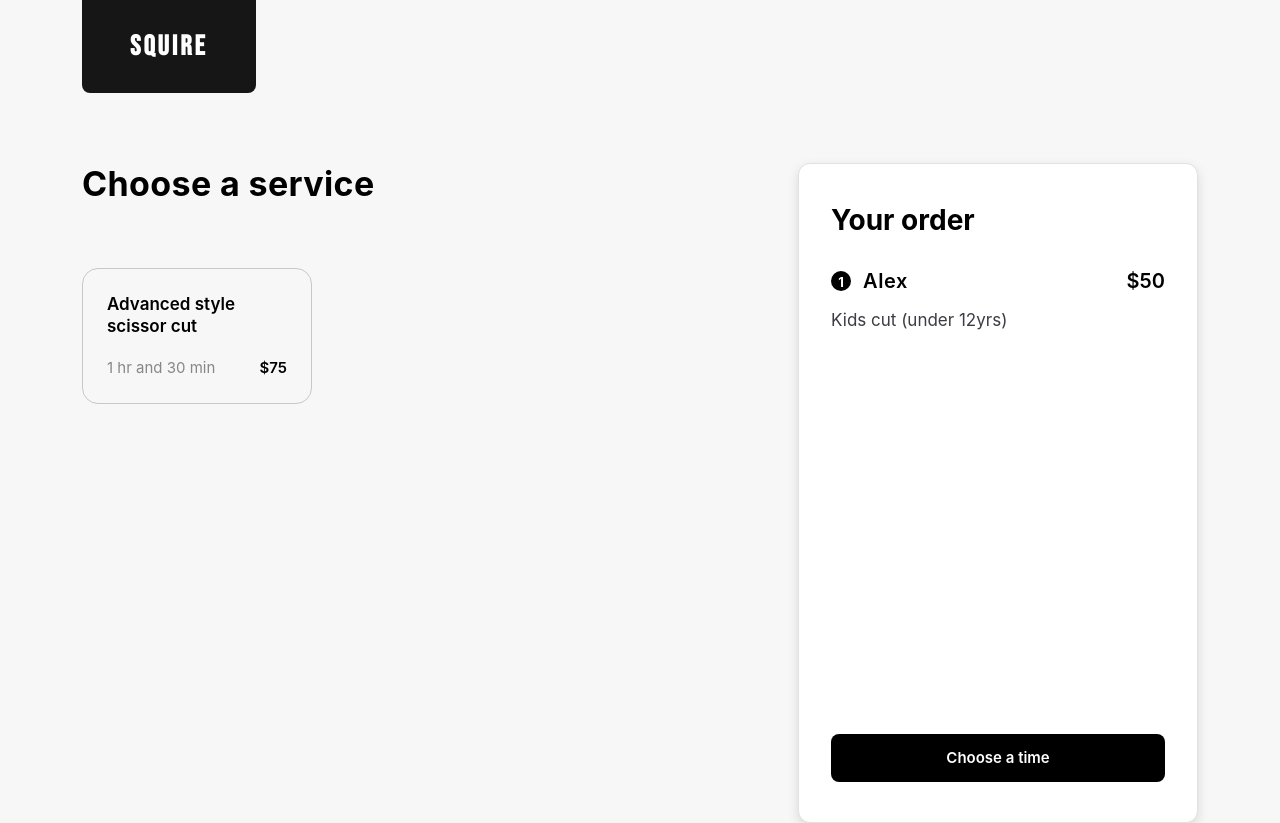
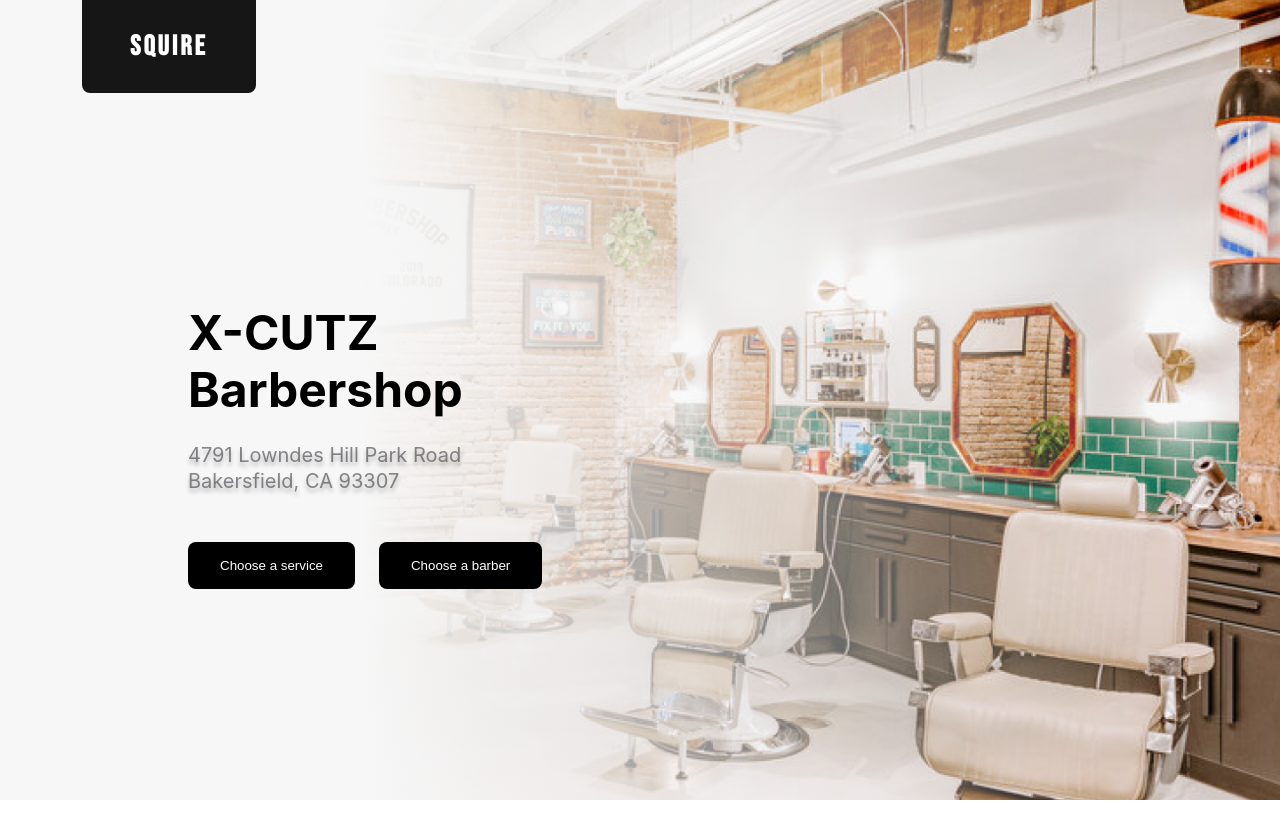
Before and after one commit to VitalyKrenel/squire-challenge, a React (Vite) app: page / in a window 1280 px wide. After the commit the page ends 800 px from the top, so only its background shows below. Built offline with nearby package versions, Linux system fonts and the light colour scheme; what miragejs would draw is missing.

Commit message:
Render selectable options dynamically depending on the given collection

```diff
--- a/src/App.js
+++ b/src/App.js
@@ -3,8 +3,10 @@ import { observer } from 'mobx-react-lite';
 
 import { bookingStore, STEP_CHOOSE_SERVICE, STEP_CHOOSE_BARBER } from './BookingStore';
 import { barbers } from '~/api/barbers';
+import { services } from '~/api/services';
 import { AppLayout } from './AppLayout';
 import { Order } from './Order';
+import { OptionsGrid } from './OptionsGrid';
 
 const Barbershop = styled.div`
   display: flex;
@@ -48,12 +50,6 @@ const Action = styled.button`
   background-color: #000;
   border-radius: 8px;
   color: #fff;
-`;
-
-const CardGrid = styled.section`
-  display: grid;
-  gap: 26px;
-  grid-template-columns: repeat(3, 1fr);
 `;
 
 const Card = styled.div`
@@ -132,23 +128,8 @@ const Section = styled.section`
   padding-top: 70px;
 `;
 
-const ContentContainer = styled.div`
-  display: flex;
-  flex-direction: column;
-`;
-
-const ContentHeading = styled.p`
-  margin: 0 0 64px;
-  font-family: SF Pro Display, sans-serif;
-  font-size: 34px;
-  font-style: normal;
-  font-weight: bold;
-  letter-spacing: 0.37px;
-  line-height: 41px;
-`;
-
 const serviceThemes = {
-  initial: {
+  default: {
     durationTextColor: 'rgba(60, 60, 67, 0.6)',
   },
   selected: {
@@ -200,7 +181,7 @@ const Duration = styled.p`
   line-height: 22px;
 `;
 
-const Price = styled.p`
+const ServicePrice = styled.p`
   margin: 0;
   font-family: SF Pro Display, sans-serif;
   font-size: 15px;
@@ -232,23 +213,31 @@ const App = observer(() => (
 
     {bookingStore.currentStep === STEP_CHOOSE_BARBER ? (
       <Section>
-        <ContentContainer>
-          <ContentHeading>Choose a professional</ContentHeading>
-          <CardGrid>
-            <Card onClick={() => {
-              bookingStore.setBarber(barbers[0]);
-              bookingStore.toServiceStep();
-            }}
+        <OptionsGrid heading="Choose a barber" collection={barbers}>
+          {(barber) => (
+            <Card
+              onClick={() => {
+                bookingStore.setBarber(barber);
+                bookingStore.toServiceStep();
+              }}
             >
-              <BarberPhoto src="" />
-              <BarberName>Alex K.</BarberName>
+              <BarberPhoto src={barber.photo} />
+              <BarberName>
+                {barber.firstName}
+                {' '}
+                {barber.lastName[0].concat('.')}
+              </BarberName>
               <AvailabilityStatus>
                 <Status>Available today</Status>
               </AvailabilityStatus>
-              <AboutBarberLink href="#">About Alex</AboutBarberLink>
+              <AboutBarberLink href="#">
+                About
+                {' '}
+                {barber.firstName}
+              </AboutBarberLink>
             </Card>
-          </CardGrid>
-        </ContentContainer>
+          )}
+        </OptionsGrid>
 
         {bookingStore.barber && bookingStore.service && (
           <Order service={bookingStore.service} barber={bookingStore.barber} />
@@ -258,32 +247,35 @@ const App = observer(() => (
 
     {bookingStore.currentStep === STEP_CHOOSE_SERVICE ? (
       <Section>
-        <ContentContainer>
-          <ContentHeading>Choose a service</ContentHeading>
-          <CardGrid>
+        <OptionsGrid heading="Choose a service" collection={bookingStore.barber?.services[0] || services}>
+          {(service) => (
             <ThemeProvider
               theme={
                 bookingStore.service === bookingStore.barber?.services[0]
                   ? serviceThemes.selected
-                  : serviceThemes.initial
+                  : serviceThemes.default
               }
             >
               <ServiceCard
                 onClick={() => {
-                  bookingStore.setService(bookingStore.barber.services[0]);
+                  bookingStore.setService(service);
+                  bookingStore.toBarberStep();
                 }}
               >
-                <ServiceName>Advanced style scissor cut</ServiceName>
+                <ServiceName>{service.name}</ServiceName>
                 <ServiceInfo>
                   <Duration>
                     1 hr and 30 min
                   </Duration>
-                  <Price>$75</Price>
+                  <ServicePrice>
+                    $
+                    {service.price / 100}
+                  </ServicePrice>
                 </ServiceInfo>
               </ServiceCard>
             </ThemeProvider>
-          </CardGrid>
-        </ContentContainer>
+          )}
+        </OptionsGrid>
 
         {bookingStore.barber && bookingStore.service && (
           <Order service={bookingStore.service} barber={bookingStore.barber} />
--- a/src/BookingStore.js
+++ b/src/BookingStore.js
@@ -1,14 +1,12 @@
 import { makeAutoObservable } from 'mobx';
-
-import { barbers } from '~/api/barbers';
 
 const STEP_CHOOSE_BARBER = 'choose-barber-step';
 const STEP_CHOOSE_SERVICE = 'choose-service-step';
 
 const BookingStore = class {
-  currentStep = STEP_CHOOSE_SERVICE;
-  barber = barbers[0];
-  service = barbers[0].services[0];
+  currentStep = null;
+  barber = null;
+  service = null;
 
   constructor() {
     makeAutoObservable(this);
@@ -27,7 +25,19 @@ const BookingStore = class {
   }
 
   toServiceStep() {
+    if (this.service !== null) {
+      return;
+    }
+
     this.setStep(STEP_CHOOSE_SERVICE);
+  }
+
+  toBarberStep() {
+    if (this.barber !== null) {
+      return;
+    }
+
+    this.setStep(STEP_CHOOSE_BARBER);
   }
 };
 
--- /dev/null
+++ b/src/OptionsGrid.js
@@ -0,0 +1,40 @@
+import PropTypes from 'prop-types';
+import styled from 'styled-components';
+
+const OptionsLayout = styled.div`
+  display: flex;
+  flex-direction: column;
+`;
+
+const Heading = styled.p`
+  margin: 0 0 64px;
+  font-family: SF Pro Display, sans-serif;
+  font-size: 34px;
+  font-style: normal;
+  font-weight: bold;
+  letter-spacing: 0.37px;
+  line-height: 41px;
+`;
+
+const Grid = styled.section`
+  display: grid;
+  gap: 26px;
+  grid-template-columns: repeat(3, 1fr);
+`;
+
+const OptionsGrid = ({ heading, collection, children }) => (
+  <OptionsLayout>
+    <Heading>{heading}</Heading>
+    <Grid>
+      {collection.map((item) => children(item))}
+    </Grid>
+  </OptionsLayout>
+);
+
+OptionsGrid.propTypes = {
+  heading: PropTypes.string.isRequired,
+  collection: PropTypes.arrayOf(PropTypes.any).isRequired,
+  children: PropTypes.func.isRequired,
+};
+
+export { OptionsGrid };
```
